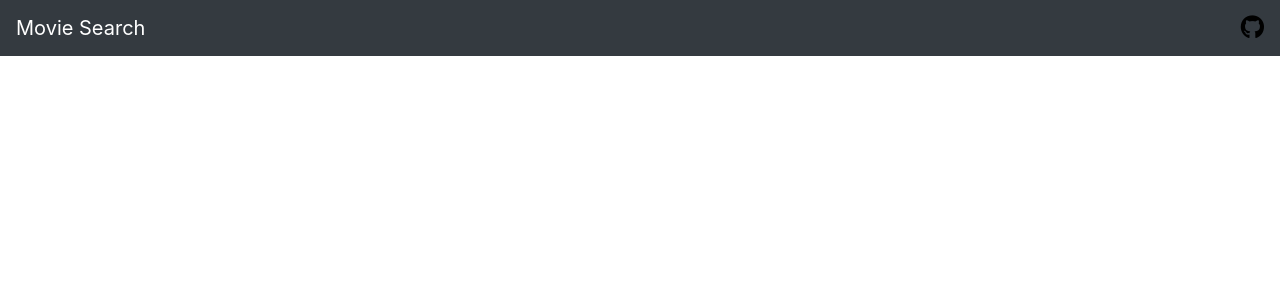
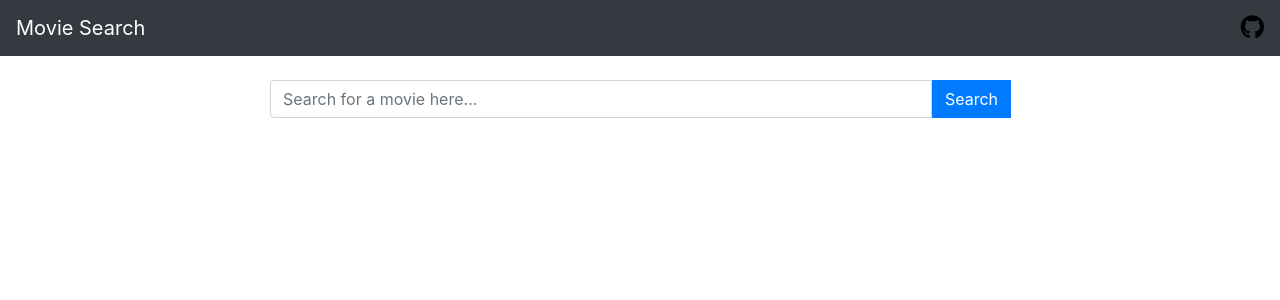
Before and after one commit to jordanjordanb1/movie-search, a React (Create React App) app: page / in a window 1280 px wide. Shown: the top 300 px of the page. Built offline with nearby package versions, Linux system fonts and the light colour scheme.

Commit message:
Finished outline of the searchbar

```diff
--- a/src/components/home/HomeComponent.js
+++ b/src/components/home/HomeComponent.js
@@ -1,12 +1,13 @@
 import React, { PureComponent } from 'react'
 import './HomeComponent.css'
 import Container from 'react-bootstrap/Container'
+import SearchBar from './searchbar/SearchBarComponent'
 
 export default class Home extends PureComponent {
     render() {
         return (
             <Container>
-
+                <SearchBar />
             </Container>
         )
     }
--- /dev/null
+++ b/src/components/home/searchbar/SearchBarComponent.js
@@ -0,0 +1,27 @@
+import React, { PureComponent } from 'react'
+import Row from 'react-bootstrap/Row'
+import Col from 'react-bootstrap/Col'
+import Form from 'react-bootstrap/Form'
+import Button from 'react-bootstrap/Button'
+import InputGroup from 'react-bootstrap/InputGroup'
+
+export default class SearchBar extends PureComponent {
+    render() {
+        return (
+            <Row className="mt-4">
+                <Col xs="12" md={{ span: 10, offset: 1 }} lg={{ span: 8, offset: 2 }}>
+                    <Form>
+                        <Form.Row>
+                            <InputGroup className="mb-3">
+                                <Form.Control type="search" placeholder="Search for a movie here..." />
+                                <InputGroup.Prepend>
+                                    <Button>Search</Button>
+                                </InputGroup.Prepend>
+                            </InputGroup>
+                        </Form.Row>
+                    </Form>
+                </Col>
+            </Row>
+        )
+    }
+}
```
Also changed, not shown: src/components/home/searchbar/SearchBarComponent.css (added).
